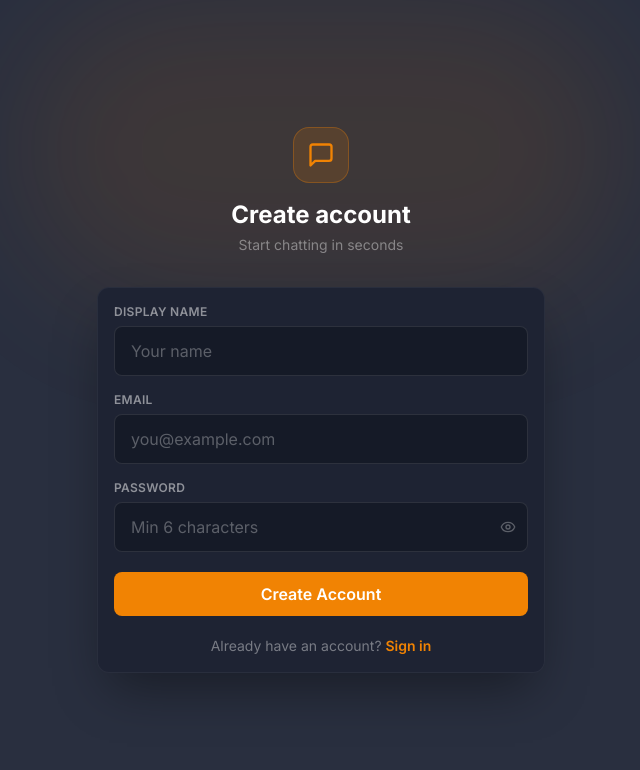
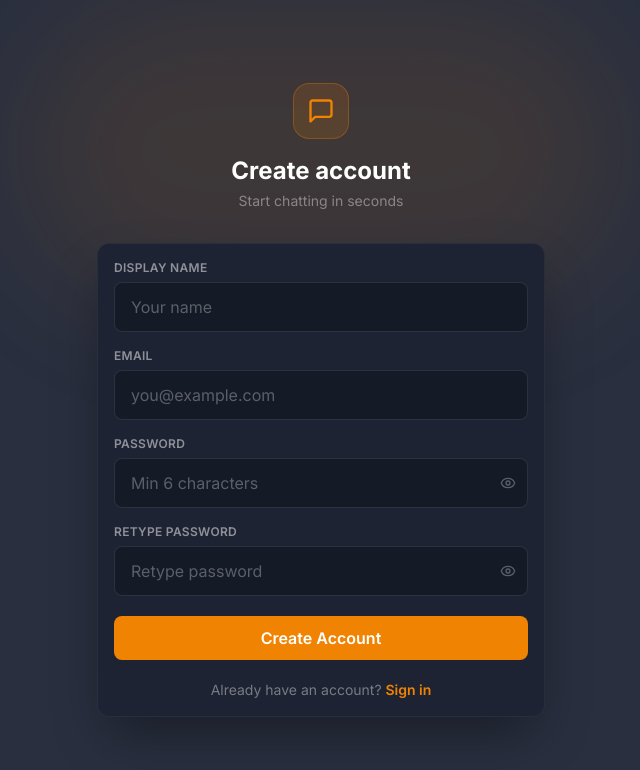
Before and after one commit to MayankSharma-ops/ChatApp, a Next.js app in the folder frontend/: page /register in a window 1280 px wide. Shown: the top 770 px of the page, without its empty margins (319-959 px from the left). Built offline with nearby package versions, Linux system fonts and the light colour scheme; no server answers.

Commit message:
added password retype in signup

```diff
--- a/frontend/src/components/Auth/AuthForm.tsx
+++ b/frontend/src/components/Auth/AuthForm.tsx
@@ -1,6 +1,6 @@
 'use client';
 
-import { useState, FormEvent } from 'react';
+import { useState, FormEvent, useRef } from 'react';
 import Link from 'next/link';
 import { useAuth } from '@/context/AuthContext';
 import { MessageSquare, Eye, EyeOff } from 'lucide-react';
@@ -15,13 +15,36 @@ export default function AuthForm({ mode }: AuthFormProps) {
   const [name, setName]       = useState('');
   const [email, setEmail]     = useState('');
   const [password, setPassword] = useState('');
+  const [confirmPassword, setConfirmPassword] = useState('');
   const [showPw, setShowPw]   = useState(false);
+  const [showConfirmPw, setShowConfirmPw] = useState(false);
   const [error, setError]     = useState('');
   const [loading, setLoading] = useState(false);
+  const confirmPasswordRef = useRef<HTMLInputElement>(null);
+
+  const validatePasswordMatch = (value: string) => {
+    const confirmInput = confirmPasswordRef.current;
+    if (!confirmInput) return;
+
+    if (value && value !== password) {
+      confirmInput.setCustomValidity('Passwords do not match');
+      confirmInput.reportValidity();
+      setError('Passwords do not match');
+    } else {
+      confirmInput.setCustomValidity('');
+      if (error === 'Passwords do not match') {
+        setError('');
+      }
+    }
+  };
 
   const handleSubmit = async (e: FormEvent) => {
     e.preventDefault();
     setError('');
+    if (mode === 'register' && password !== confirmPassword) {
+      validatePasswordMatch(confirmPassword);
+      return;
+    }
     setLoading(true);
     try {
       if (mode === 'login') {
@@ -105,7 +128,13 @@ export default function AuthForm({ mode }: AuthFormProps) {
                   type={showPw ? 'text' : 'password'}
                   placeholder={mode === 'register' ? 'Min 6 characters' : 'Your password'}
                   value={password}
-                  onChange={(e) => setPassword(e.target.value)}
+                  onChange={(e) => {
+                    const nextPassword = e.target.value;
+                    setPassword(nextPassword);
+                    if (mode === 'register' && confirmPassword) {
+                      validatePasswordMatch(confirmPassword);
+                    }
+                  }}
                   required
                   minLength={6}
                 />
@@ -118,6 +147,37 @@ export default function AuthForm({ mode }: AuthFormProps) {
                 </button>
               </div>
             </div>
+
+            {mode === 'register' && (
+              <div>
+                <label className="block text-xs font-semibold text-white/50 mb-1.5 uppercase tracking-wide">
+                  Retype Password
+                </label>
+                <div className="relative">
+                  <input
+                    ref={confirmPasswordRef}
+                    className="input-base pr-12"
+                    type={showConfirmPw ? 'text' : 'password'}
+                    placeholder="Retype password"
+                    value={confirmPassword}
+                    onChange={(e) => {
+                      const value = e.target.value;
+                      setConfirmPassword(value);
+                      validatePasswordMatch(value);
+                    }}
+                    required
+                    minLength={6}
+                  />
+                  <button
+                    type="button"
+                    className="absolute right-3 top-1/2 -translate-y-1/2 text-white/30 hover:text-white/60 transition-colors"
+                    onClick={() => setShowConfirmPw((p) => !p)}
+                  >
+                    {showConfirmPw ? <EyeOff size={16} /> : <Eye size={16} />}
+                  </button>
+                </div>
+              </div>
+            )}
 
             <button type="submit" className="btn-primary flex items-center justify-center gap-2 mt-1" disabled={loading}>
               {loading ? <Spinner size={18} /> : null}
```
Also changed, not shown: 1 other file (tests, documents, lock files or other folders).
